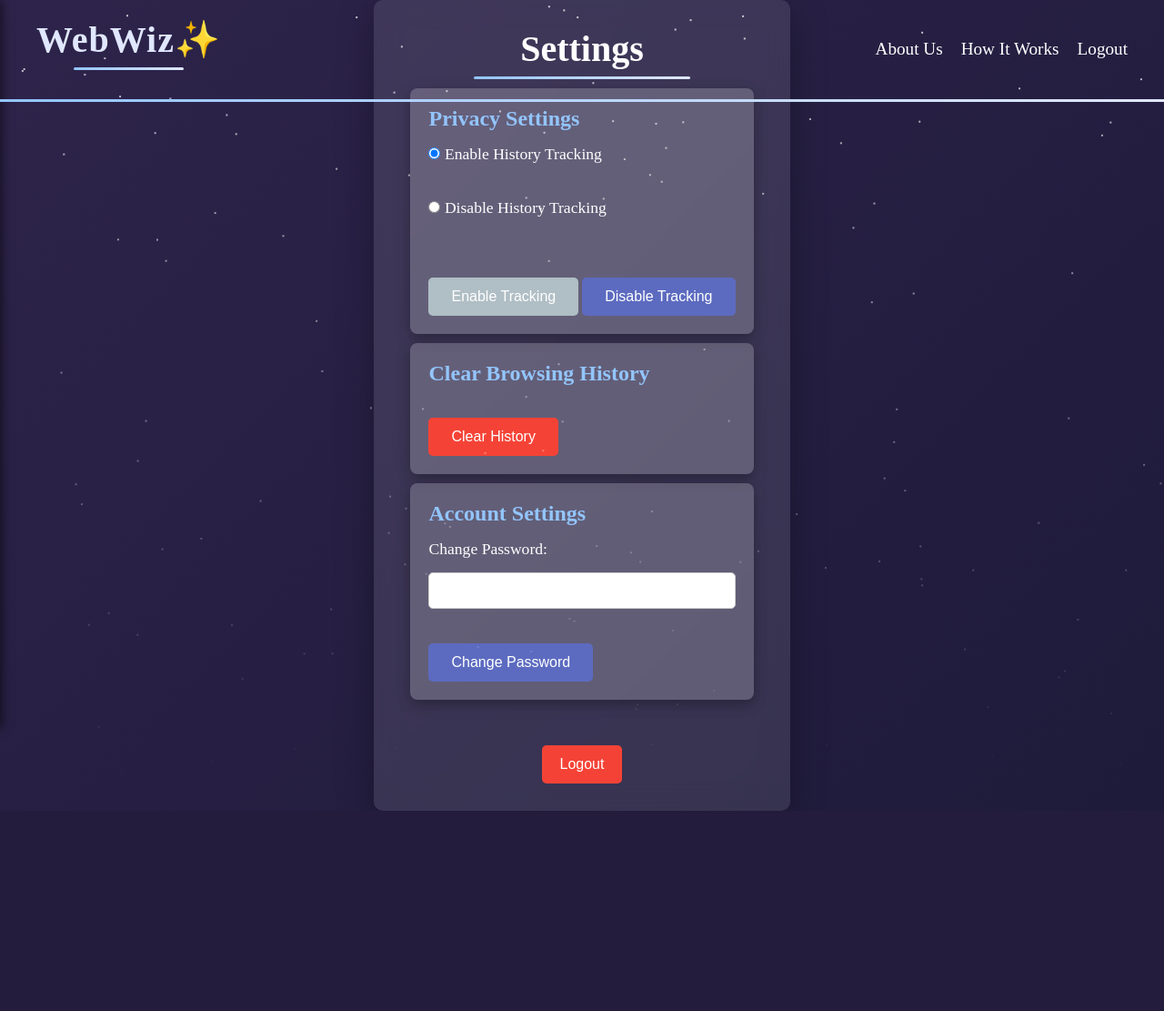
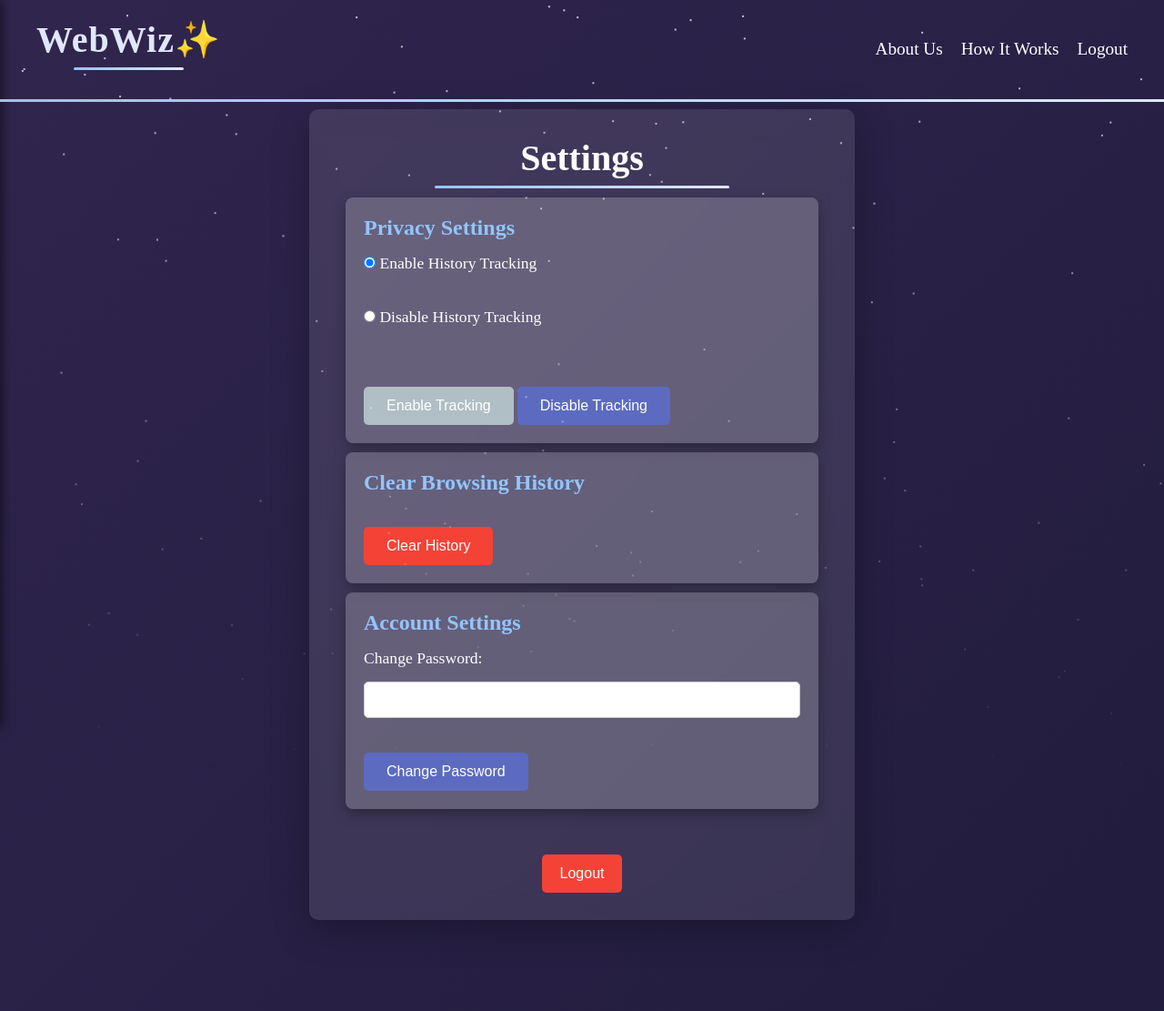
Before and after one commit to thecamouflagedgeek/WebWiz, a Flask app: page /settings in a window 1280 px wide; the page is wider, and only the part inside the window is pictured. Shown: that part at 91% size. Before the commit the page ends 891 px from the top of that part, so only its background shows below. Run offline with Flask 3, Linux system fonts and the light colour scheme; the visitor is signed in with stand-in values (Sample User, id 1).

Commit message:
commit 2

```diff
--- a/templates/settings.html
+++ b/templates/settings.html
@@ -12,17 +12,18 @@
             box-sizing: border-box;
         }
 
-        body {
+        body
+        {
             font-family: 'Times New Roman', Times, serif;
             background: linear-gradient(135deg, #1b2a49, #3a2b58, #0c1027);
             background-size: 600% 600%;
             animation: gradientBG 20s ease infinite;
             color: white;
             overflow-x: hidden;
-            display: flex;
-            flex-direction: column;
-            height: 100vh;
+            display: block;
+            min-height: 100vh;
         }
+
 
         @keyframes gradientBG {
             0% { background-position: 0% 50%; }
@@ -122,10 +123,10 @@
             color: white;
         }
 
-        .container {
-        margin-top: 150px;
+        .container
+        {
+            margin: 120px auto 100px; /* Top offset for header + center horizontally + bottom padding */
             max-width: 600px;
-        margin: 0 auto;
             padding: 30px;
             border-radius: 10px;
             background: rgba(255, 255, 255, 0.1);
@@ -133,6 +134,8 @@
             -webkit-backdrop-filter: blur(15px);
             box-shadow: 0 10px 40px rgba(0, 0, 0, 0.3);
         }
+
+
 
         h1 {
             text-align: center;
```
Lines whose indentation alone changed are shown as unchanged.
